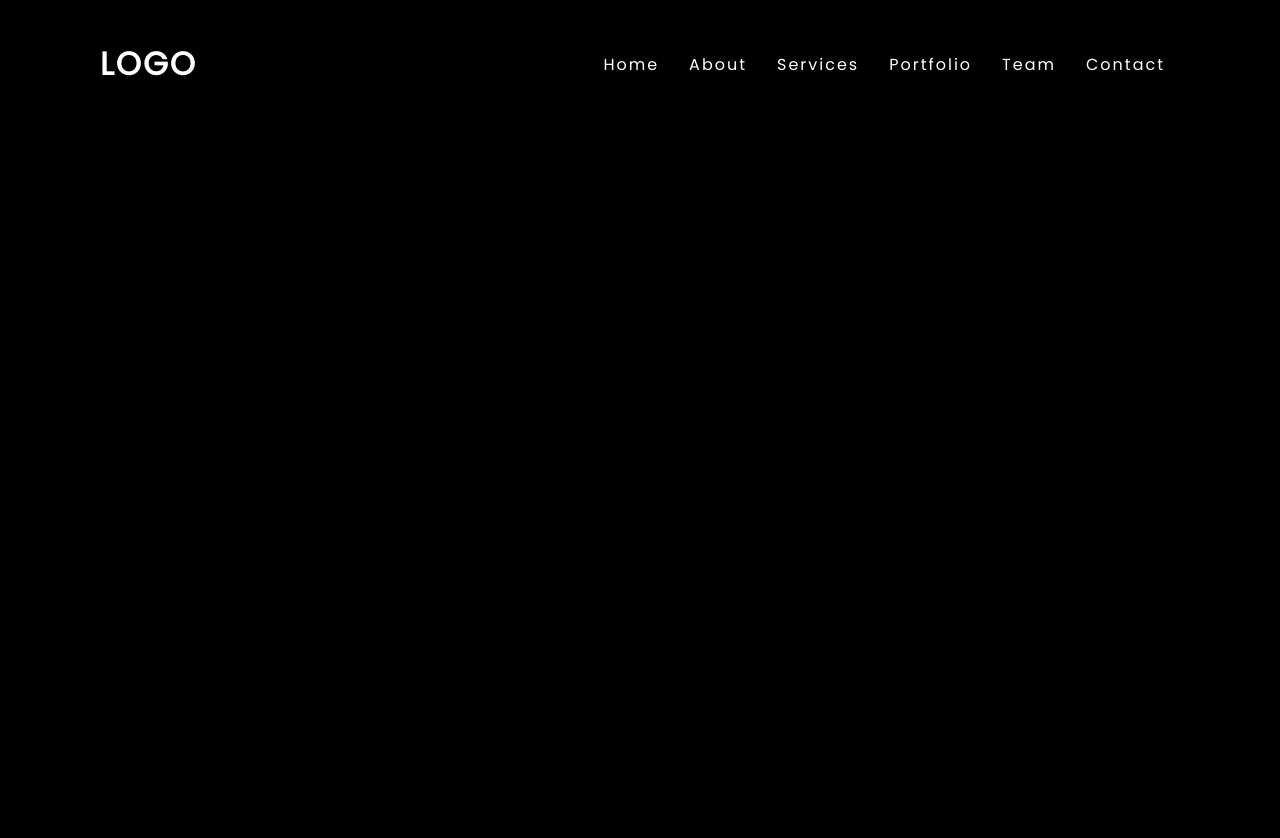
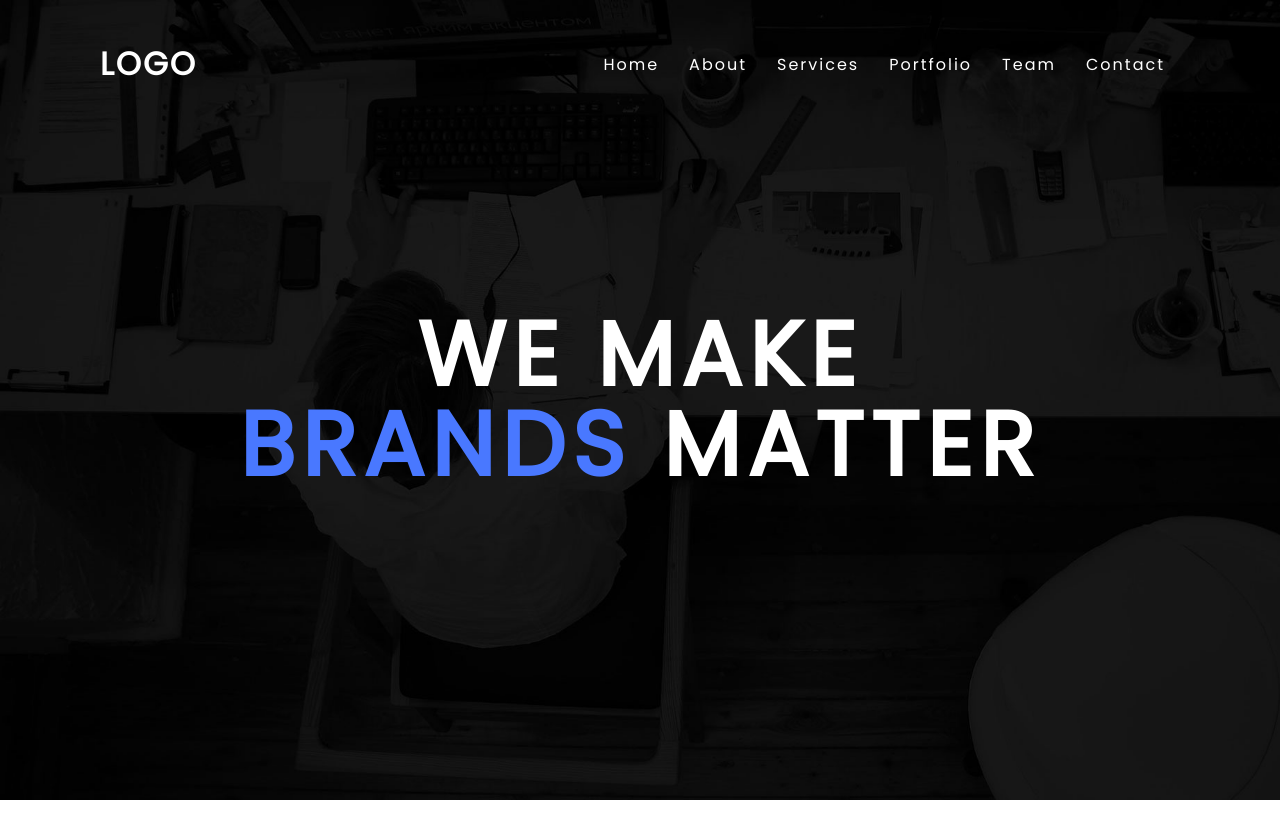
Before and after one commit to Dapucla/pattern-, a plain HTML site: page index.html in a window 1280 px wide. Drawn offline with Linux system fonts and the light colour scheme.

Commit message:
Banner Done commit

```diff
--- a/css/styles.css
+++ b/css/styles.css
@@ -1,19 +1,18 @@
-*{
+* {
   margin: 0;
   padding: 0;
   box-sizing: border-box;
   font-family: 'Poppins', sans-serif;
 }
 
-body{
+body {
   min-height: 1000px;
-  background: #000;
 }
 
-header{
+header {
   position: fixed;
-  top:0;
-  left:0;
+  top: 0;
+  left: 0;
   width: 100%;
   display: flex;
   justify-content: space-between;
@@ -23,7 +22,13 @@ header{
   transition: 0.6s;
 }
 
-header .logo{
+header.sticky {
+  padding: 5px 100px;
+  background: #fff;
+  border-bottom: 1px solid (0,0,0,.1);
+}
+
+header .logo {
   position: relative;
   font-weight: bold;
   color: #fff;
@@ -34,24 +39,54 @@ header .logo{
   transition: 0.6s;
 }
 
-header ul{
+header ul {
   position: relative;
   display: flex;
   justify-content: center;
   align-items: center;
 }
 
-header ul li{
+header ul li {
   position: relative;
   list-style: none;
 }
 
-header ul li a{
+header ul li a {
   position: relative;
   margin: 0 15px;
   text-decoration: none;
-  color:#fff;
+  color: #fff;
   letter-spacing: 2px;
   font-weight: 300;
   transition: 0.6s;
 }
+
+header.sticky .logo,
+header.sticky ul li a
+{
+  color: #000;
+}
+
+.banner {
+  position: relative;
+  width: 100%;
+  min-height: 100vh;
+  background: url('../images/bg.jpg');
+  background-size: cover;
+  display: flex;
+  justify-content: center;
+  align-items: center;
+}
+
+.banner h2{
+  color: #fff;
+  font-size: 90px;
+  text-transform: uppercase;
+  text-align: center;
+  line-height: 1em;
+  letter-spacing: 7px;
+}
+
+.banner h2 span{
+  color: #4978ff;
+}
--- a/index.html
+++ b/index.html
@@ -15,7 +15,6 @@
 
   <!-- HEADER -->
   <header id="header">
-
     <a href="#" class="logo">Logo</a>
     <ul>
       <li>
@@ -37,16 +36,21 @@
         <a href="#contact">Contact</a>
       </li>
     </ul>
-
   </header>
 
   <!-- Banner Section -->
   <section class="banner" id="home">
-
-    <h2> We Make <span>Brands</span> Matter </h2>
-
+    <h2> We Make<br>
+      <span>Brands</span> Matter </h2>
   </section>
 
+  <!-- Scripts -->
+  <script type="text/javascript">
+    window.addEventListener("scroll", function() {
+      var header = document.querySelector("header");
+      header.classList.toggle("sticky", window.scrollY > 0);
+    })
+  </script>
 
 
 </body>
```
